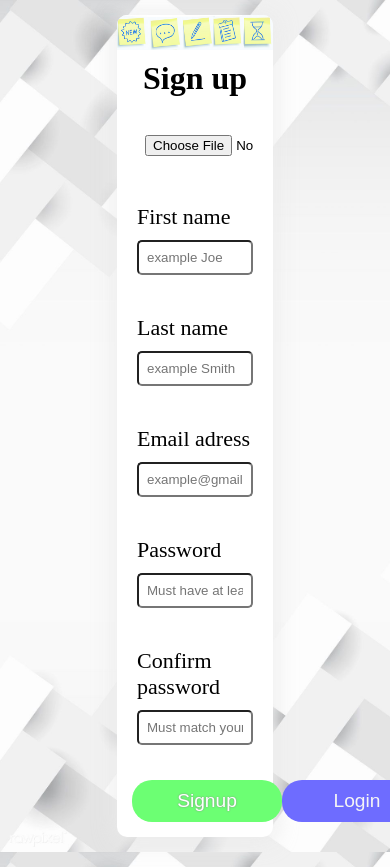
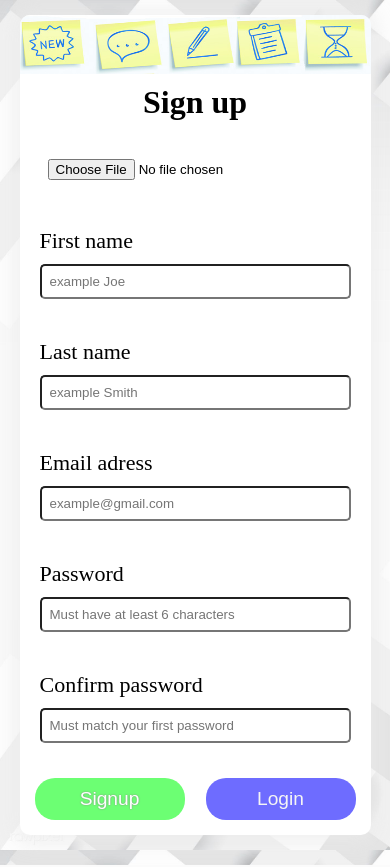
Before and after one commit to leonardusdirkstofbergbotes/Todo-App, a PHP site: page /signup.php in a window 390 px wide; the page is wider, and only the part inside the window is pictured. Run offline with PHP 8.4, Linux system fonts and the light colour scheme; some libraries are stand-ins or nearby versions.

Commit message:
media queries for login and signup page

```diff
--- a/css/styles.css
+++ b/css/styles.css
@@ -143,4 +143,40 @@ input, textarea {
     50% {background-color: rgb(253, 220, 220);}
   }
 
+  @media screen and (max-width: 900px) {
+    .wrapper {
+        width: 70%;
+    }
+    .wrapper > img { /*login page image */
+        height: 20vw;
+    }
+    .wrapper > .sign { /*signup page img */
+        height: 11vw;
+    }
+  }
+
+  @media screen and (max-width: 700px) {
+    .wrapper {
+        width: 80%;
+    }
+  }
+
+  @media screen and (max-width: 500px) {
+    .wrapper {
+        width: 90%;
+    }
+    .wrapper > img { /*login page image */
+        height: 25vw;
+    }
+    .wrapper > .sign { /*signup page img */
+        height: 15vw;
+    }
+  }
+
+  @media screen and (max-width: 350px) {
+    .wrapper {
+        width: 98%;
+    }
+  }
+
 /* Index page styling ENDS */
```
